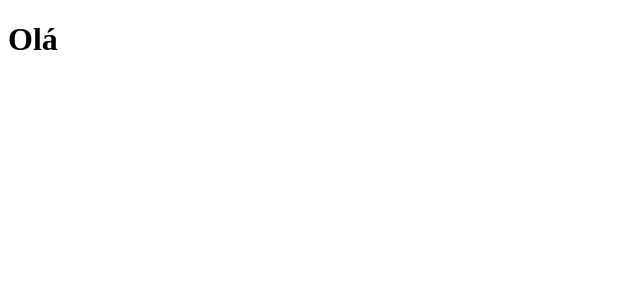
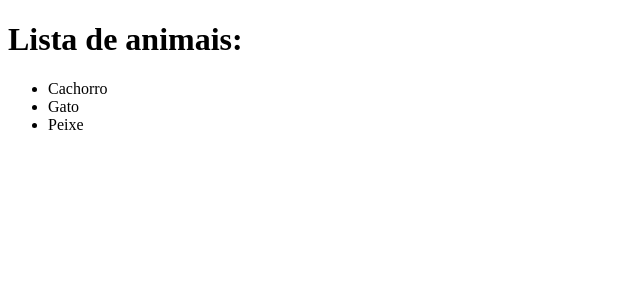
Before and after one commit to renanpallin/udemy-react, a React (Create React App) app in the folder previsao_do_tempo/: page / in a window 1280 px wide. Shown: the top 300 px of the page, without its empty margins (0-640 px from the left). Built offline with nearby package versions, Linux system fonts and the light colour scheme.

Commit message:
[previsao_do_tempo] Renderizando uma lista dinâmica

```diff
--- a/previsao_do_tempo/src/App.js
+++ b/previsao_do_tempo/src/App.js
@@ -2,6 +2,23 @@ import React from 'react';
 
 export default class App extends React.Component {
   render() {
-    return <h1>Olá</h1>
+    const animais = [
+      "Cachorro",
+      "Gato",
+      "Peixe"
+    ];
+
+    return (
+      <div>
+        <h1>Lista de animais:</h1>
+        <ul>
+          {
+            animais.map(animal => {
+              return <li>{animal}</li>;
+            })
+          }
+        </ul>
+      </div>
+    );
   }
 }
```
